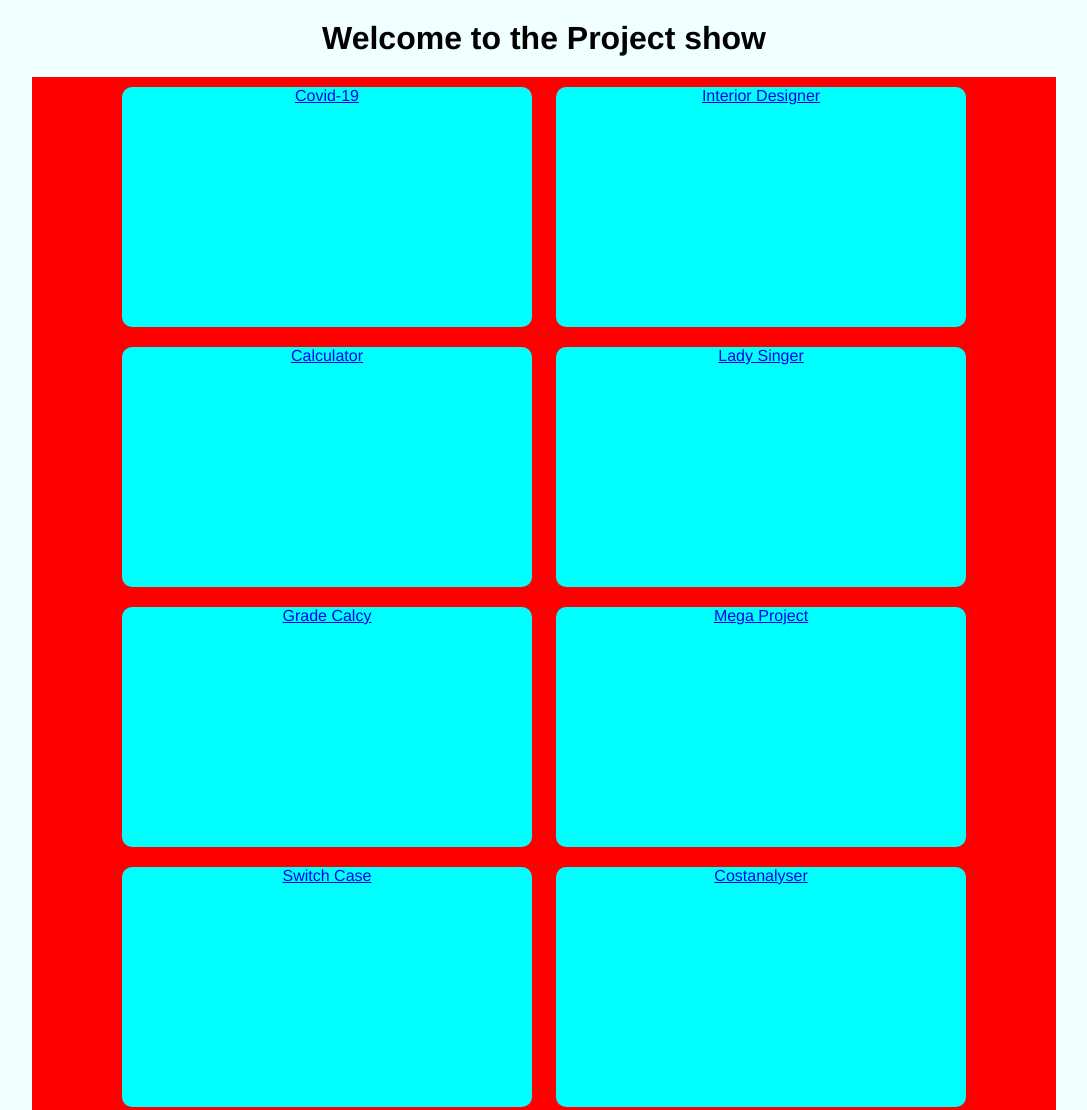
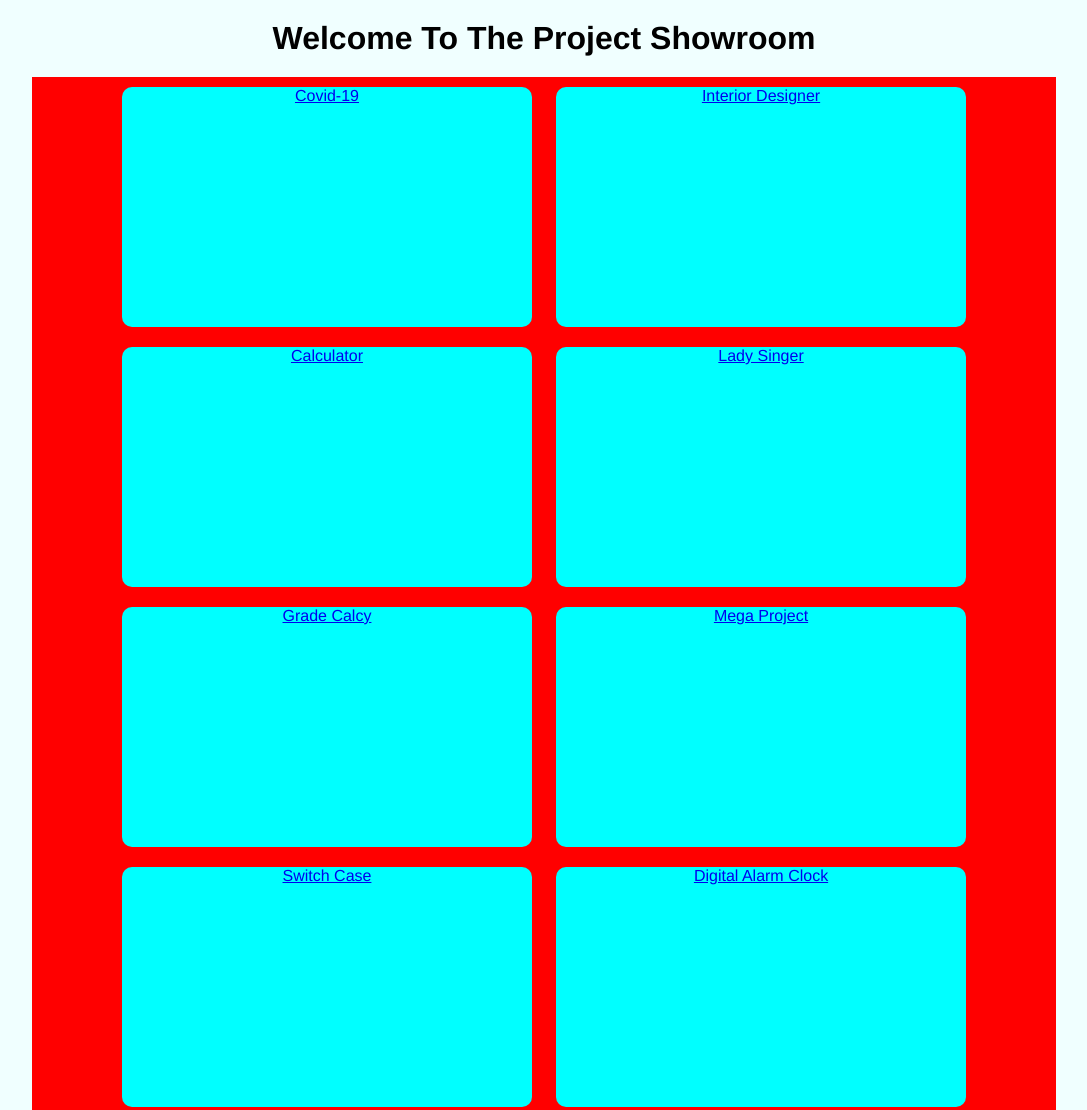
Before and after one commit to Atulkumar-SE/hubofproject, a plain HTML site: page index.html in a window 1280 px wide. Shown: the top 1110 px of the page, without its empty margins (96-1183 px from the left). Drawn offline with Linux system fonts and the light colour scheme.

Commit message:
index file is updated 1

```diff
--- a/index.html
+++ b/index.html
@@ -8,7 +8,7 @@
     <link rel="stylesheet" href="style.css">
 </head>
 <body>
-    <h1 class="heading">Welcome to the Project show</h1>
+    <h1 class="heading">Welcome To The Project Showroom</h1>
     <div class="container">
 
         <div class="project" id="dd"><a target="_blank" href="covid/Corona.html">Covid-19</a></div>
@@ -18,10 +18,9 @@
         <div class="project" id="dd"><a target="_blank" href="javascript project/Grade Calcy/Grade calcy.html">Grade Calcy</a></div>
         <div class="project" id="dd"><a target="_blank" href="javascript project/3-project/mega project.html">Mega Project</a></div>
         <div class="project" id="dd"><a target="_blank" href="javascript project/switch case/switch case.html">Switch Case</a></div>
-        <div class="project" id="dd"><a target="_blank" href="Cost analyzer/index.html">Costanalyser</a></div>
+        <div class="project" id="dd"><a target="_blank" href="alarm clock/index.html">Digital Alarm Clock</a></div>
         <div class="project" id="dd"><a target="_blank" href="https://www.onlineadmission.co/">Wordpress</a></div>
         <div class="project" id="dd"><a target="_blank" href="portfolio/portfolio..html">Porfolio</a></div>
-
     </div>
 </body>
 </html>
```
